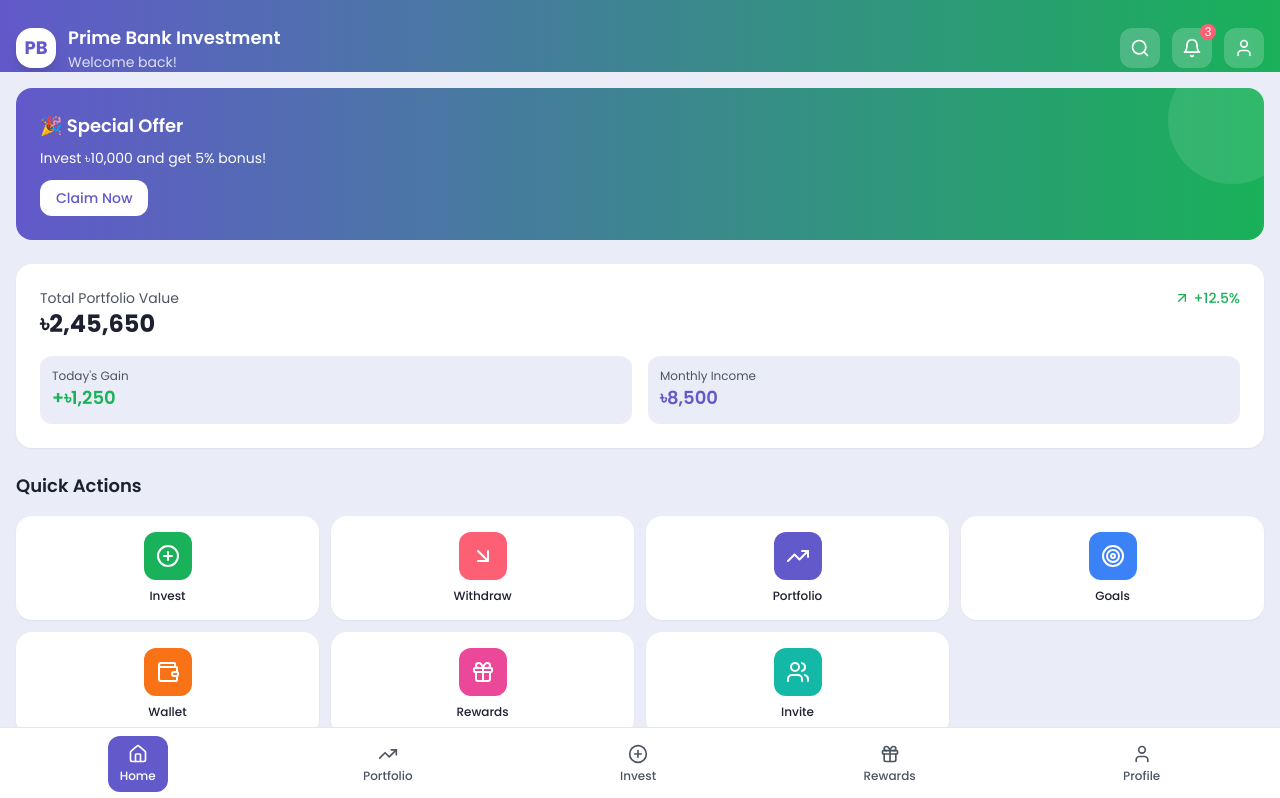
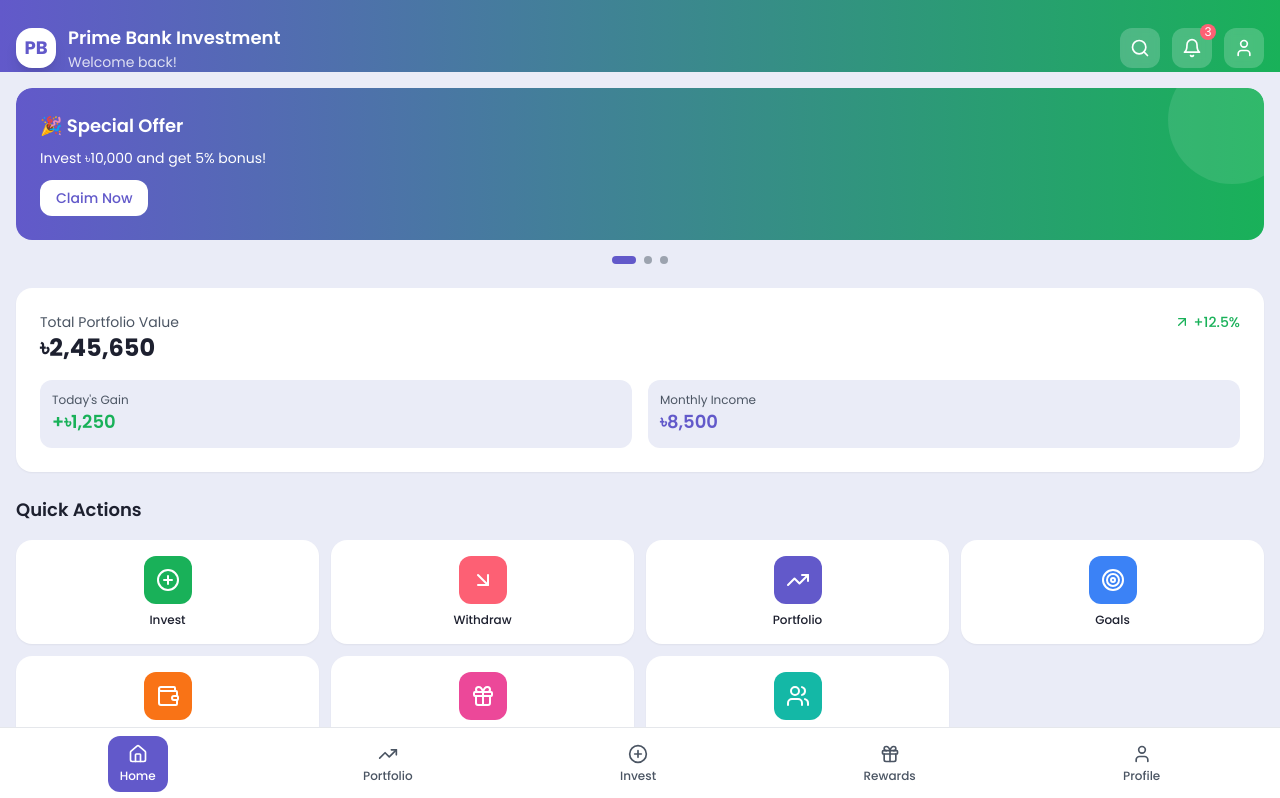
Before and after one commit to unisoftsystemltd/prime-spark-invest-hub, a React (Vite) app: page / in a window 1280 px wide. Shown: the top 798 px of the page. Built offline with nearby package versions, Linux system fonts and the light colour scheme.

Commit message:
feat: Add offer slider with indicators
Adds a horizontal slider for promotional offers with indicator dots for navigation.

```diff
--- a/src/components/Dashboard.tsx
+++ b/src/components/Dashboard.tsx
@@ -1,8 +1,34 @@
 
-import React from 'react';
+import React, { useState, useEffect } from 'react';
 import { TrendingUp, Target, Wallet, Gift, Users, PlusCircle, ArrowUpRight, ArrowDownRight } from 'lucide-react';
 
 const Dashboard: React.FC = () => {
+  const [currentSlide, setCurrentSlide] = useState(0);
+
+  const offers = [
+    {
+      id: 1,
+      title: "🎉 Special Offer",
+      description: "Invest ৳10,000 and get 5% bonus!",
+      buttonText: "Claim Now",
+      gradient: "from-prime-purple to-prime-green",
+    },
+    {
+      id: 2,
+      title: "💰 Monthly Income Plan",
+      description: "Start your MIP with ৳5,000 today!",
+      buttonText: "Start Now",
+      gradient: "from-prime-green to-blue-500",
+    },
+    {
+      id: 3,
+      title: "🏆 Referral Bonus",
+      description: "Refer friends and earn up to ৳1,000!",
+      buttonText: "Invite Now",
+      gradient: "from-orange-500 to-prime-red",
+    },
+  ];
+
   const quickActions = [
     { icon: PlusCircle, label: 'Invest', color: 'bg-prime-green' },
     { icon: ArrowDownRight, label: 'Withdraw', color: 'bg-prime-red' },
@@ -13,19 +39,59 @@ const Dashboard: React.FC = () => {
     { icon: Users, label: 'Invite', color: 'bg-teal-500' },
   ];
 
+  // Auto-slide functionality
+  useEffect(() => {
+    const interval = setInterval(() => {
+      setCurrentSlide((prev) => (prev + 1) % offers.length);
+    }, 4000);
+
+    return () => clearInterval(interval);
+  }, [offers.length]);
+
+  const goToSlide = (index: number) => {
+    setCurrentSlide(index);
+  };
+
   return (
     <div className="flex-1 bg-prime-bg">
-      {/* Promotional Banner */}
+      {/* Promotional Banner Slider */}
       <div className="px-4 pt-4">
-        <div className="bg-gradient-to-r from-prime-purple to-prime-green rounded-2xl p-6 text-white relative overflow-hidden">
-          <div className="relative z-10">
-            <h3 className="text-lg font-semibold mb-2">🎉 Special Offer</h3>
-            <p className="text-sm mb-3">Invest ৳10,000 and get 5% bonus!</p>
-            <button className="bg-white text-prime-purple px-4 py-2 rounded-lg font-medium text-sm">
-              Claim Now
-            </button>
+        <div className="relative overflow-hidden rounded-2xl">
+          <div
+            className="flex transition-transform duration-500 ease-in-out"
+            style={{ transform: `translateX(-${currentSlide * 100}%)` }}
+          >
+            {offers.map((offer) => (
+              <div
+                key={offer.id}
+                className={`w-full flex-shrink-0 bg-gradient-to-r ${offer.gradient} rounded-2xl p-6 text-white relative overflow-hidden`}
+              >
+                <div className="relative z-10">
+                  <h3 className="text-lg font-semibold mb-2">{offer.title}</h3>
+                  <p className="text-sm mb-3">{offer.description}</p>
+                  <button className="bg-white text-prime-purple px-4 py-2 rounded-lg font-medium text-sm">
+                    {offer.buttonText}
+                  </button>
+                </div>
+                <div className="absolute right-0 top-0 w-32 h-32 bg-white/10 rounded-full -translate-y-8 translate-x-8"></div>
+              </div>
+            ))}
           </div>
-          <div className="absolute right-0 top-0 w-32 h-32 bg-white/10 rounded-full -translate-y-8 translate-x-8"></div>
+
+          {/* Indicator Dots */}
+          <div className="flex justify-center space-x-2 mt-4">
+            {offers.map((_, index) => (
+              <button
+                key={index}
+                onClick={() => goToSlide(index)}
+                className={`w-2 h-2 rounded-full transition-all duration-300 ${
+                  currentSlide === index
+                    ? 'bg-prime-purple w-6'
+                    : 'bg-gray-400'
+                }`}
+              />
+            ))}
+          </div>
         </div>
       </div>
 
```
